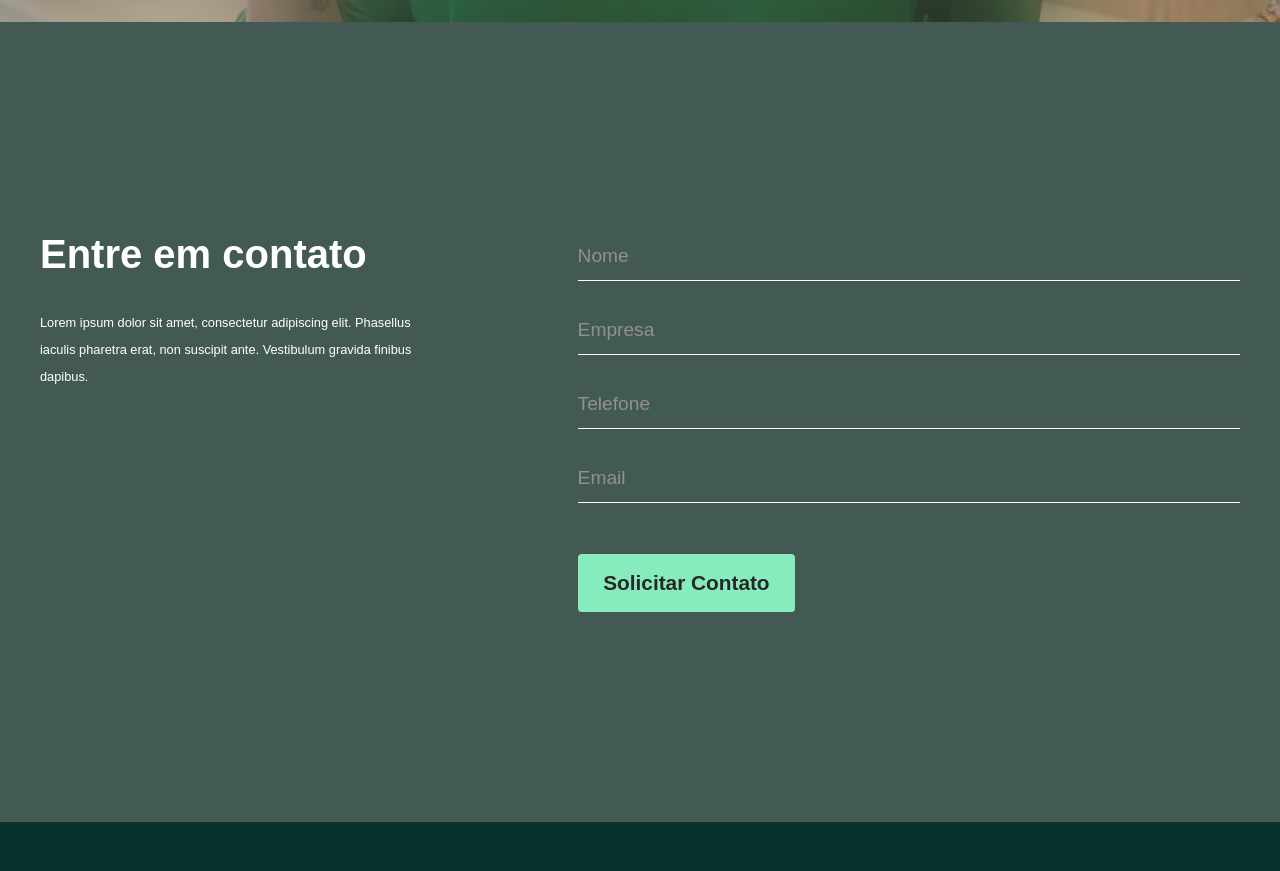
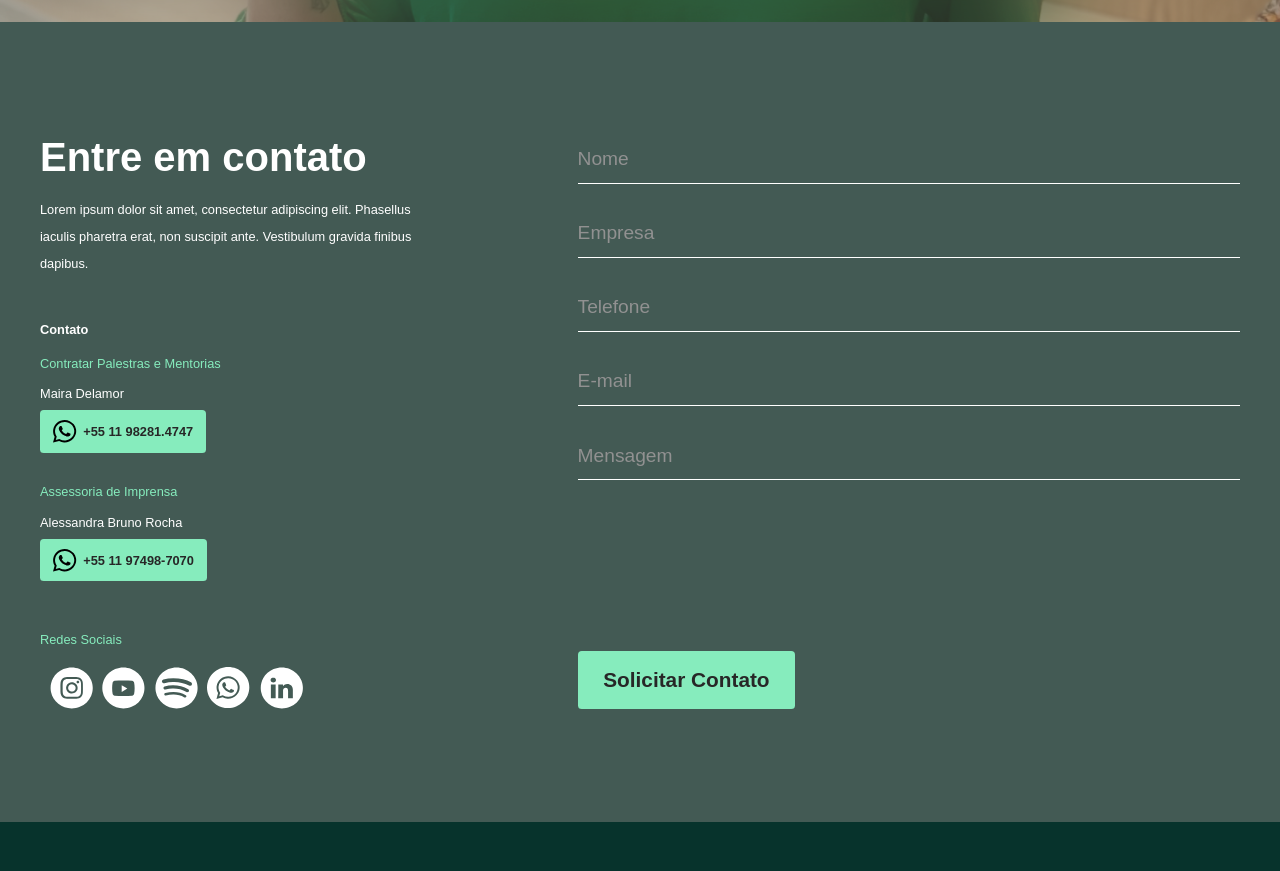
Before and after one commit to castrosgabriel/iza-camargo, a React (Vite) app: page /contato in a window 1280 px wide. Shown: the part 778-1649 px from the top of the page. Built offline with nearby package versions, Linux system fonts and the light colour scheme; a web font is replaced by a local one.

Commit message:
finish layout of all pages in desk

```diff
--- a/src/App.tsx
+++ b/src/App.tsx
@@ -20,7 +20,6 @@ const App = () => {
   const [mouseY, setMouseY] = useState(0)
   const [isAnimating, setIsAnimating] = useState(false)
 
-  useEffect(() => {
   const handleScrollDown = () => {
     gsap.to(window, {
       duration: 1.8,
@@ -38,6 +37,8 @@ const App = () => {
       onComplete: () => setIsAnimating(false),
     })
   }
+
+  useEffect(() => {
 
     const observer = Observer.create({
       target: window,
--- a/src/assets/png/index.ts
+++ b/src/assets/png/index.ts
@@ -32,8 +32,10 @@ import PngGalery4 from './galery-4.png';
 import PngPalestraHero from './palestra-hero.png';
 import PngMentoriaHero from './mentoria-hero.png';
 import PngContactHero from './contact-hero.png';
+import PngMentoriaIza from './mentoria-iza.png';
 
 export {
+    PngMentoriaIza,
     PngContactHero,
     PngMentoriaHero,
     PngPalestraHero,
--- a/src/components/form/FormSection.tsx
+++ b/src/components/form/FormSection.tsx
@@ -1,26 +1,60 @@
-import Button from '../button/Button';
+import { SocialMedia } from '../bottom-bar/BottomBar';
+import Button, { SmallButton } from '../button/Button';
 import InputField from './InputField';
 import './form.css';
 
 type FormSectionProps = {
     title: string,
     text: string
+    formFields?: string[]
+    socialMedia?: boolean
 }
 
-const FormSection = ({ title, text }: FormSectionProps) => {
+const FormSection = ({
+    title,
+    text,
+    formFields = ['Nome', 'Empresa', 'Telefone', 'E-mail'],
+    socialMedia
+}: FormSectionProps) => {
     return (
         <div className='form-section'>
             <div className='form-section-content'>
-                <div className='form-txt'>
-                    <h3>{title}</h3>
-                    <p>{text}</p>
+                <div>
+                    <div className='form-txt'>
+                        <h3>{title}</h3>
+                        <p>{text}</p>
+                    </div>
+                    {socialMedia &&
+                        <div className='social-media-form'>
+                            <p><b>Contato</b></p>
+                            <div className='team-container'>
+                                <div className='team-item'>
+                                    <p><span>Contratar Palestras e Mentorias</span></p>
+                                    <p>Maira Delamor</p>
+                                    <div>
+                                        <SmallButton text='+55 11 98281.4747' />
+                                    </div>
+                                </div>
+                                <div className='team-item'>
+                                    <p><span>Assessoria de Imprensa</span></p>
+                                    <p>Alessandra Bruno Rocha</p>
+                                    <div>
+                                        <SmallButton text='+55 11 97498-7070' />
+                                    </div>
+                                </div>
+                            </div>
+                            <div className='social-footer-form'>
+                                <p><span>Redes Sociais</span></p>
+                                <SocialMedia />
+                            </div>
+                        </div>
+                    }
                 </div>
                 <div className='form-wrapper-container'>
                     <div className='form-wrapper'>
-                        <InputField placeHolder='Nome' />
-                        <InputField placeHolder='Empresa' />
-                        <InputField placeHolder='Telefone' />
-                        <InputField placeHolder='Email' />
+                        {formFields.map((field, index) => (
+                            <InputField key={index} placeHolder={field} />
+                        ))}
                     </div>
                     <Button hoverColor='var(--c-dark)' text='Solicitar Contato' />
                 </div>
--- a/src/components/form/form.css
+++ b/src/components/form/form.css
@@ -57,8 +57,9 @@ input::placeholder {
 .form-section .form-section-content .form-txt{
     display: flex;
     flex-direction: column;
-    gap: 2.5rem;
+    gap: 1.25rem;
     max-width: 32rem;
+    margin-bottom: 3rem;
 }
 
 .form-section .form-section-content .form-txt h3{
@@ -68,3 +69,36 @@ input::placeholder {
 .form-section .form-section-content .form-txt p{
     color: var(--c-white)
 }
+
+.form-section-content .social-media-form{
+    display: flex;
+    flex-direction: column;
+    gap: .5rem
+}
+
+.form-section-content .social-media-form p{
+    color: var(--c-white);
+}
+
+.form-section-content .social-media-form p span{
+    color: var(--c-primary);
+}
+
+.social-media-form .team-container {
+    display: flex;
+    flex-direction: column;
+    gap: 2rem;
+}
+
+.social-media-form .team-container .team-item {
+    display: flex;
+    flex-direction: column;
+    gap: .25rem;
+}
+
+.social-media-form .social-footer-form {
+    display: flex;
+    flex-direction: column;
+    gap: 1rem;
+    margin-top: 3rem;
+}
--- a/src/pages/contato/Contato.tsx
+++ b/src/pages/contato/Contato.tsx
@@ -24,6 +24,8 @@ const Contato = () => {
                 text='Lorem ipsum dolor sit amet, consectetur adipiscing elit.
                 Phasellus iaculis pharetra erat, non suscipit ante.
                 Vestibulum gravida finibus dapibus.'
+                formFields={['Nome', 'Empresa', 'Telefone', 'E-mail', 'Mensagem']}
+                socialMedia
             />
             <Footer />
         </>
--- /dev/null
+++ b/src/pages/mentorias/Mentorias.css
@@ -0,0 +1,29 @@
+.mentoria-info {
+    display: flex;
+    justify-content: center;
+    align-items: center;
+    background: var(--c-white);
+    overflow: hidden;
+}
+
+.mentoria-info .mentoria-wrapper {
+    display: flex;
+    align-items: center;
+    padding: 0 3rem;
+    max-width: var(--max-width);
+    width: 100%;
+    justify-content: space-between;
+}
+
+.mentoria-wrapper .mentoria-txt {
+    display: flex;
+    flex-direction: column;
+    gap: 2rem;
+    min-width: 30rem;
+}
+
+.mentoria-info .mentoria-wrapper img {
+    object-fit: cover;
+    object-position: bottom;
+    height: 100vh;
+}
--- a/src/pages/mentorias/Mentorias.tsx
+++ b/src/pages/mentorias/Mentorias.tsx
@@ -4,7 +4,9 @@ import GaleryTestimonal from "../../components/galery/GaleryTestimonal";
 import HeroInternal from "../../components/hero/HeroInternal";
 import MenuWrapper from "../../components/menu/MenuWrapper";
 import FormSection from "../../components/form/FormSection";
+import { PngMentoriaIza } from "../../assets/png";
 import { useEffect } from "react";
+import './Mentorias.css';
 
 const Mentorias = () => {
 
@@ -20,6 +22,25 @@ const Mentorias = () => {
                 pageName='Mentorias'
                 quote='O quanto você está se incluindo nas suas 35 mil escolhas diárias?'
             />
+            <div className='mentoria-info'>
+                <div className='mentoria-wrapper'>
+                    <div className='mentoria-txt'>
+                        <h3>Sua jornada <br /> de mudança</h3>
+                        <p>
+                            Em alguns momentos da vida precisamos de alguém que nos ajude a “sair da ilha para ver a ilha”, como já escreveu José Saramago.
+                            <br /><br />
+                            Depois de me especializar em gerenciamento do estresse e segurança psicológica de times, além de comunicação, estou abrindo alguns horários na agenda para te ajudar a passar por alguma transição.
+                            <br /><br />
+                            Já que a única certeza que temos é a incerteza, saber como lidar com os imprevistos e oportunidades é uma habilidade que podemos e devemos treinar.
+                            <br /><br />
+                            <b>Conteúdo:</b> alinhado exclusivamente.
+                            <br /><br />
+                            <b>5 horas.</b>
+                        </p>
+                    </div>
+                    <img src={PngMentoriaIza} alt='iza' />
+                </div>
+            </div>
             <FormSection
                 title='Agende agora a sua mentoria'
                 text='Lorem ipsum dolor sit amet, consectetur adipiscing elit.
```
Also changed, not shown: src/assets/png/mentoria-iza.png (added). Lines whose indentation alone changed are shown as unchanged.
